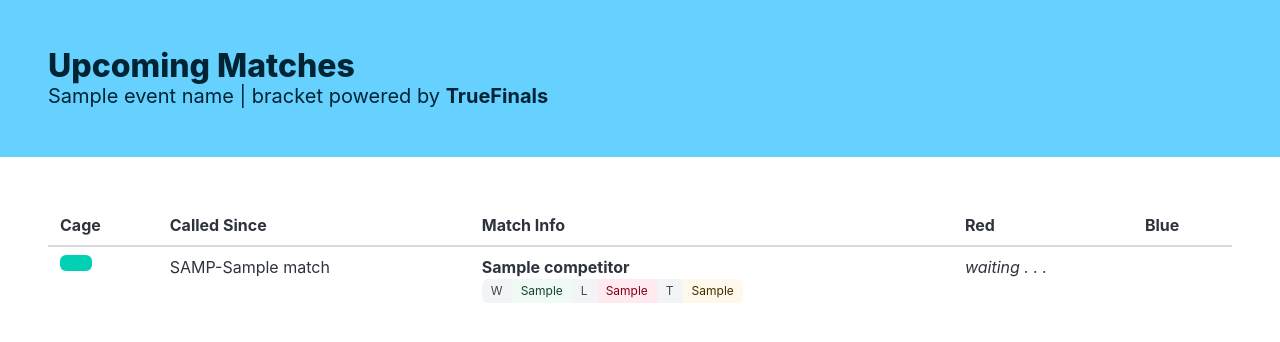
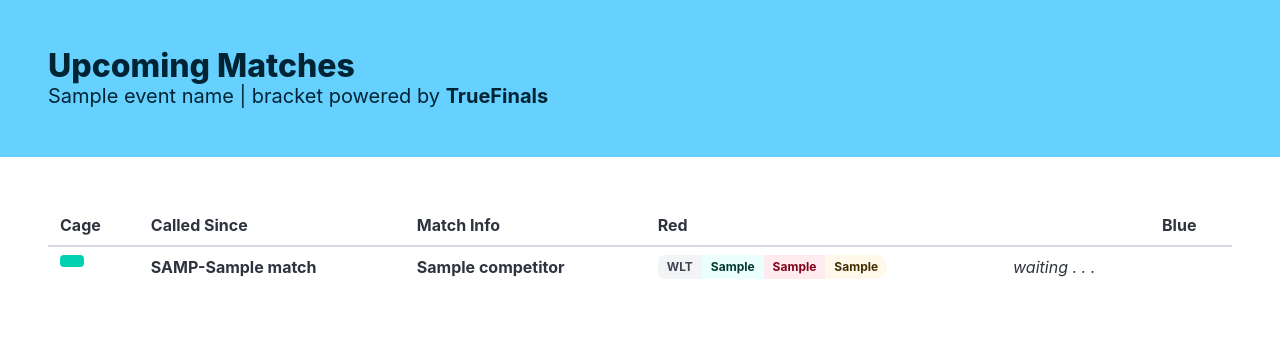
Before and after one commit to GSCRL/arena-controls, a Flask app: template src/templates/upcoming_matches.html in a window 1280 px wide. Shown: the part 56-398 px from the top of the page. Run offline with Flask 3, Linux system fonts and the light colour scheme; the template is opened without the code that fills it: most values are stand-ins (such as "Sample title", 1, 10 or a date in 2020); some libraries are stand-ins or nearby versions.

Commit message:
Small tidying up to upcoming screen to put the WLT On the same line as the competitors.

```diff
--- a/src/event.json
+++ b/src/event.json
@@ -2,9 +2,9 @@
     "event_name": "2023-2024 Season Championship",
     "event_league": "Garden State Combat Robotics League",
     "tournament_keys": [
-        {"id":"a7c1cde165524cef", "weightclass": "Beetles", "weightInt":1360},
-        {"id":"56937eb314654f13", "weightclass":"Plastic Ants", "weightInt": 453},
-        {"id":"e30df56f90ce4728", "weightclass": "Ants", "weightInt":452}
+        {"id":"a7c1cde165524cef", "weightclass": "BTL", "weightInt":1360},
+        {"id":"56937eb314654f13", "weightclass":"PLANT", "weightInt": 453},
+        {"id":"e30df56f90ce4728", "weightclass": "ANT", "weightInt":452}
     ],
     "tournament_cages":[
         {"name": "Big Steel", "id": 1},
--- a/src/templates/upcoming_matches.html
+++ b/src/templates/upcoming_matches.html
@@ -36,63 +36,6 @@
 </section>
 {% endif %}
 
-<script>
-function time_ago(time) {
-
-switch (typeof time) {
-  case 'number':
-    break;
-  case 'string':
-    time = +new Date(time);
-    break;
-  case 'object':
-    if (time.constructor === Date) time = time.getTime();
-    break;
-  default:
-    time = +new Date();
-}
-var time_formats = [
-  [60, 'seconds', 1], // 60
-  [120, '1 minute ago', '1 minute from now'], // 60*2
-  [3600, 'minutes', 60], // 60*60, 60
-  [7200, '1 hour ago', '1 hour from now'], // 60*60*2
-  [86400, 'hours', 3600], // 60*60*24, 60*60
-  [172800, 'Yesterday', 'Tomorrow'], // 60*60*24*2
-  [604800, 'days', 86400], // 60*60*24*7, 60*60*24
-  [1209600, 'Last week', 'Next week'], // 60*60*24*7*4*2
-  [2419200, 'weeks', 604800], // 60*60*24*7*4, 60*60*24*7
-  [4838400, 'Last month', 'Next month'], // 60*60*24*7*4*2
-  [29030400, 'months', 2419200], // 60*60*24*7*4*12, 60*60*24*7*4
-  [58060800, 'Last year', 'Next year'], // 60*60*24*7*4*12*2
-  [2903040000, 'years', 29030400], // 60*60*24*7*4*12*100, 60*60*24*7*4*12
-  [5806080000, 'Last century', 'Next century'], // 60*60*24*7*4*12*100*2
-  [58060800000, 'centuries', 2903040000] // 60*60*24*7*4*12*100*20, 60*60*24*7*4*12*100
-];
-var seconds = (+new Date() - time) / 1000,
-  token = 'ago',
-  list_choice = 1;
-
-if (seconds == 0) {
-  return 'Just now'
-}
-if (seconds < 0) {
-  seconds = Math.abs(seconds);
-  token = 'from now';
-  list_choice = 2;
-}
-var i = 0,
-  format;
-while (format = time_formats[i++])
-  if (seconds < format[0]) {
-    if (typeof format[2] == 'string')
-      return format[list_choice];
-    else
-      return Math.floor(seconds / format[2]) + ' ' + format[1] + ' ' + token;
-  }
-return time;
-}
-
-</script>
 <section class="section">
     {% if div_matches._matches %}
     <table class="table is-striped is-fullwidth">
@@ -103,8 +46,8 @@ return time;
             {% endif %}
             <th>Called Since</th>
             <th>Match Info</th>
-            <th>Red</th>
-            <th>Blue</th>
+            <th colspan="2">Red</th>
+            <th colspan="2">Blue</th>
           </tr>
         </thead>
         <tbody>
@@ -112,32 +55,36 @@ return time;
           <tr {% if 'calledSince' in match %} {% if match.calledSince != None %} {# class="is-link" #}{% endif %} {% endif %}>
             <td>
 
-            <span class="button is-primary" id="called_since_{{ match.tournamentID }}_{{ match.id }} "></span>
+            <span class="button is-small is-primary" id="called_since_{{ match.tournamentID }}_{{ match.id }} "></span>
               <script>
                 document.getElementById("called_since_{{ match.tournamentID }}_{{ match.id }} ").innerHTML = "Called " + time_ago( {{ match.calledSince }} );
               </script>
             </td>
 
-            <td>{{ match.weightclass[:4].upper() }}-{{ match.name }}</td>
+            <td><b>{{ match.weightclass[:4].upper() }}-{{ match.name }}</b></td>
+            <!-- This is the "Match Info" short code.  It's ugly but useful.-->
+
             {% if match.state != "unavailable" %}
               {% for competitor in match.slots %}
+              <!-- COmpetitor name for the current L-to-R iteration loop. -->
+              <td><b>{{ competitor.gscrl_player_name }}</b> </td>
               <td>
-                  <b>{{ competitor.gscrl_player_name }}</b>
                   {% if competitor['gscrl_wlt'] %}
                     <div class="field is-grouped is-grouped-multiline">
+
                       <div class="control">
+                      <b>
                       <div class="tags has-addons">
-                        <span class="tag">W</span>
-                        <span class="tag is-success is-light">{{ competitor['gscrl_wlt']['w'] }}</span>
-                        <span class="tag">L</span>
-                        <span class="tag is-danger is-light">{{ competitor['gscrl_wlt']['l'] }}</span>
-                        <span class="tag">T</span>
-                        <span class="tag is-warning is-light">{{ competitor['gscrl_wlt']['t'] }}</span>
+                        <span class="tag">WLT</span>
+                        <span class="tag is-primary is-light is-rounded">{{ competitor['gscrl_wlt']['w'] }}</span>
+                        <span class="tag is-danger is-light is-rounded">{{ competitor['gscrl_wlt']['l'] }}</span>
+                        <span class="tag is-warning is-light is-rounded">{{ competitor['gscrl_wlt']['t'] }}</span>
                         </div>
+                        </b>
                       </div>
                     </div>
                 {% endif %}
-                </td>
+              </td>
               {% endfor %} <!-- closes competitor loop -->
 
               {# Fancy catchall for unfinished / partially filled match. #}
```
Also changed, not shown: src/templates/base.html (+60 -0 lines).
